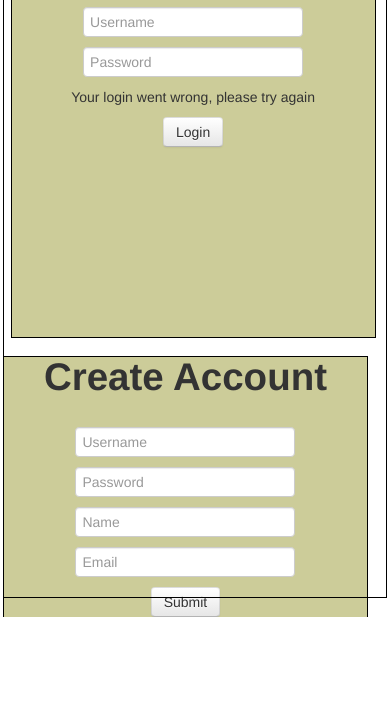
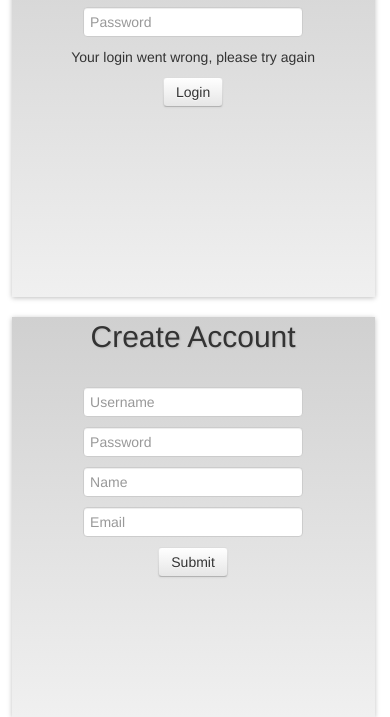
Before and after one commit to TylerLubeck/comp20-team3, a plain HTML site: page front_end/sign_in.html in a window 390 px wide. Shown: the part 510-1227 px from the top of the page. Before the commit the page ends 1127 px from the top, so only its background shows below. Drawn offline with Linux system fonts and the light colour scheme.

Commit message:
updated mobile css

```diff
--- a/front_end/stylesheets/sign_in_mobile.css
+++ b/front_end/stylesheets/sign_in_mobile.css
@@ -1,5 +1,20 @@
 #login{
 	float: right;
+}
+
+body{
+    font-family: "HelveticaNeue-Light", "Helvetica Neue Light",
+                     "Helvetica Neue", sans-serif;
+    height: 70%;
+    margin : 0px;
+    padding: 0px;
+}
+
+h1
+{
+    font-weight: 100;
+    text-shadow: 1px 1px 2px rgba(0, 0, 0, 0.1);
+    font-size: 30px;
 }
 
 #logo
@@ -15,11 +30,21 @@
     padding-bottom: 0px;
 }
 
+.gradient
+{
+    background-color: #F0F0F0;
+    background: -webkit-linear-gradient(#D0D0D0, #F0F0F0);
+    background: -moz-linear-gradient(#D0D0D0, #F0F0F0);
+    background: -ms-linear-gradient(#D0D0D0, #F0F0F0);
+    background: -o-linear-gradient(#D0D0D0, #F0F0F0);
+    background: linear-gradient(#D0D0D0, #F0F0F0);
+
+    box-shadow: inset #D0D0D0 0 1px 0,
+                inset #F0F0F0 0 -1px 0,
+                rgba(0,0,0,0.25) 0 1px 5px;
+}
+
 form#log_in{
-    outline-color: black;
-    outline-width: thin;
-    outline-style: solid;
-    background-color: #CCCC99;
     width: 95%;
     margin-left: 2%;
     height: 400px;
@@ -27,12 +52,9 @@ form#log_in{
 }
 
 form#create_account{
-    outline-color: black;
-    outline-width: thin;
-    outline-style: solid;
     background-color: #CCCC99;
     width: 95%;
-    margin-left: 2%
+    margin-left: 2%;
     height: 400px;
     text-align: center;
 
@@ -43,19 +65,12 @@ input#search_bar{
 }
 
 div#create_format{
-    outline-color: black;
-    outline-width: thin;
-    outline-style: solid;
-    background-color: #FFFFFF;
     margin-left: 1%;
     margin-right: 1%;
     height: 750px;
 }
 
 div#header_format{
-    outline-color: black;
-    outline-width: thin;
-    outline-style: solid;
     background-color: #CCCC99;
     text-align: center;
 }
```
